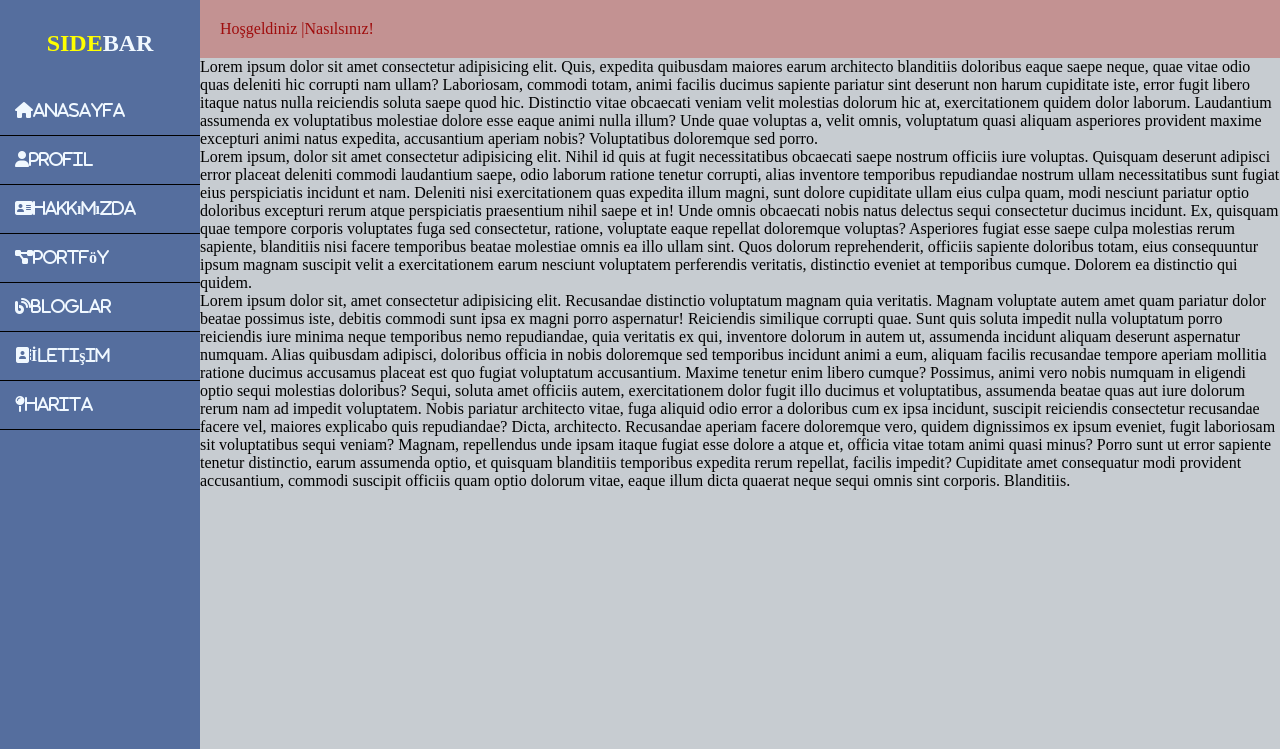
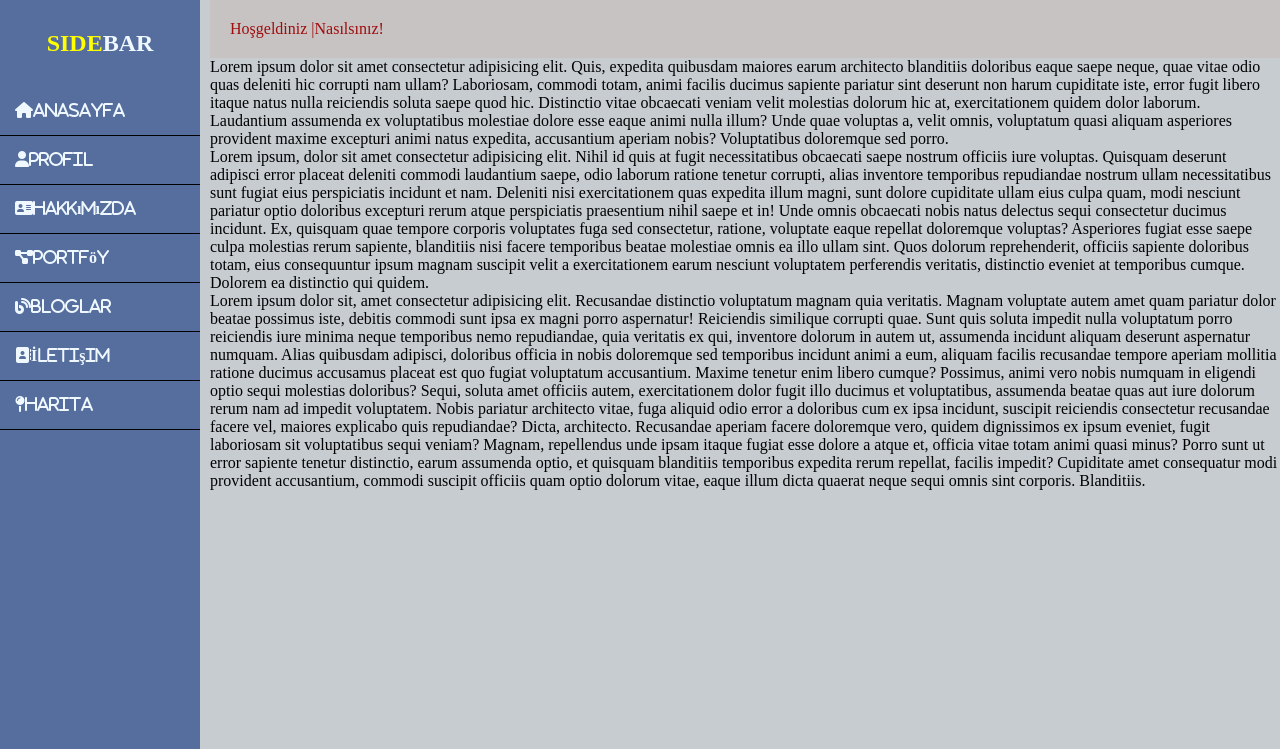
Before and after one commit to Esra404/website-examples, a plain HTML site: page BilgisayarGenetigi/sideBar_yapimi/index.html in a window 1280 px wide. Shown: the top 749 px of the page. Drawn offline with Linux system fonts and the light colour scheme.

Commit message:
container

```diff
--- a/BilgisayarGenetigi/sideBar_yapimi/style.css
+++ b/BilgisayarGenetigi/sideBar_yapimi/style.css
@@ -75,15 +75,16 @@ body{
 
 }
 .container .main-content{
-    margin-left: 200px;
+    margin-left: 210px;
 
 }
 .container .main-content .header{
     padding: 20px;
-    background: rgb(195, 146, 146);
+    background: rgb(200, 195, 195);
     color: rgb(159, 12, 12);
 }
 .container .main-content info{
     margin:20px;
     color: rgb(0, 0, 0);
+
 }
```
